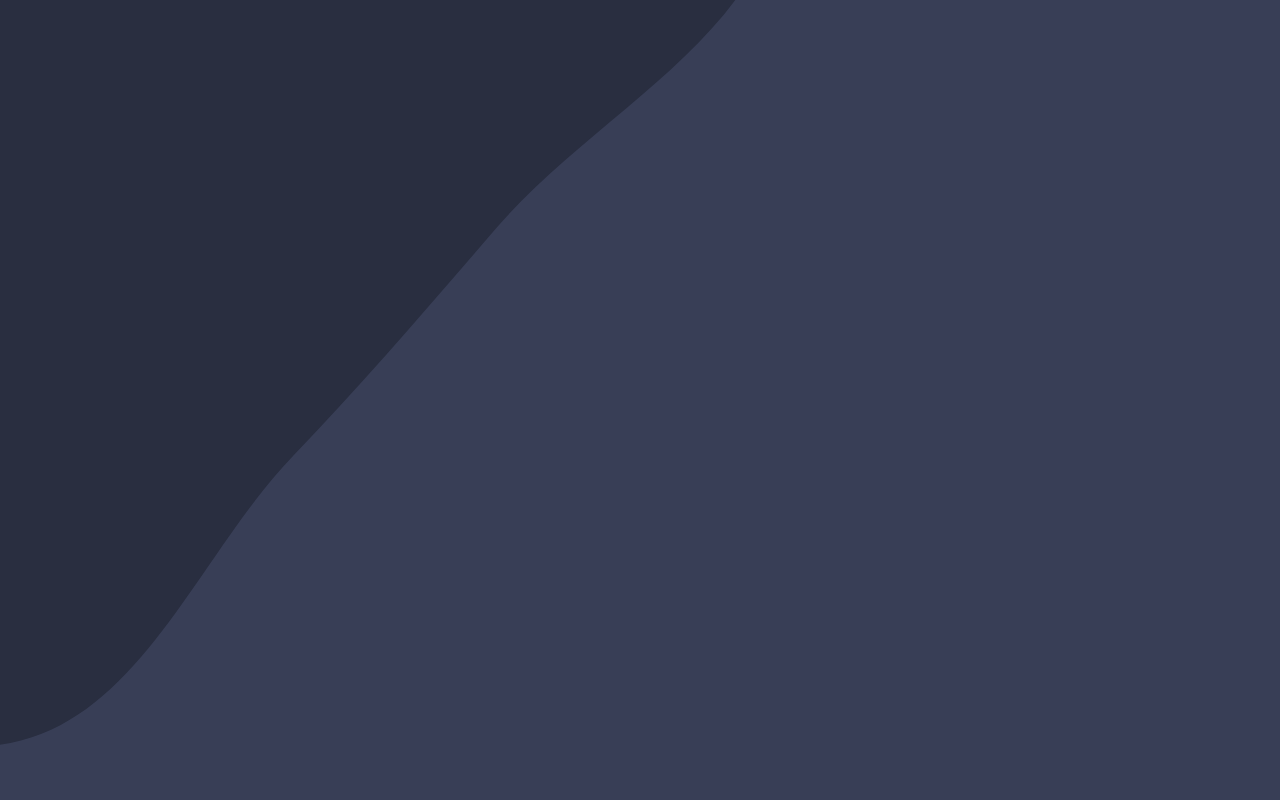
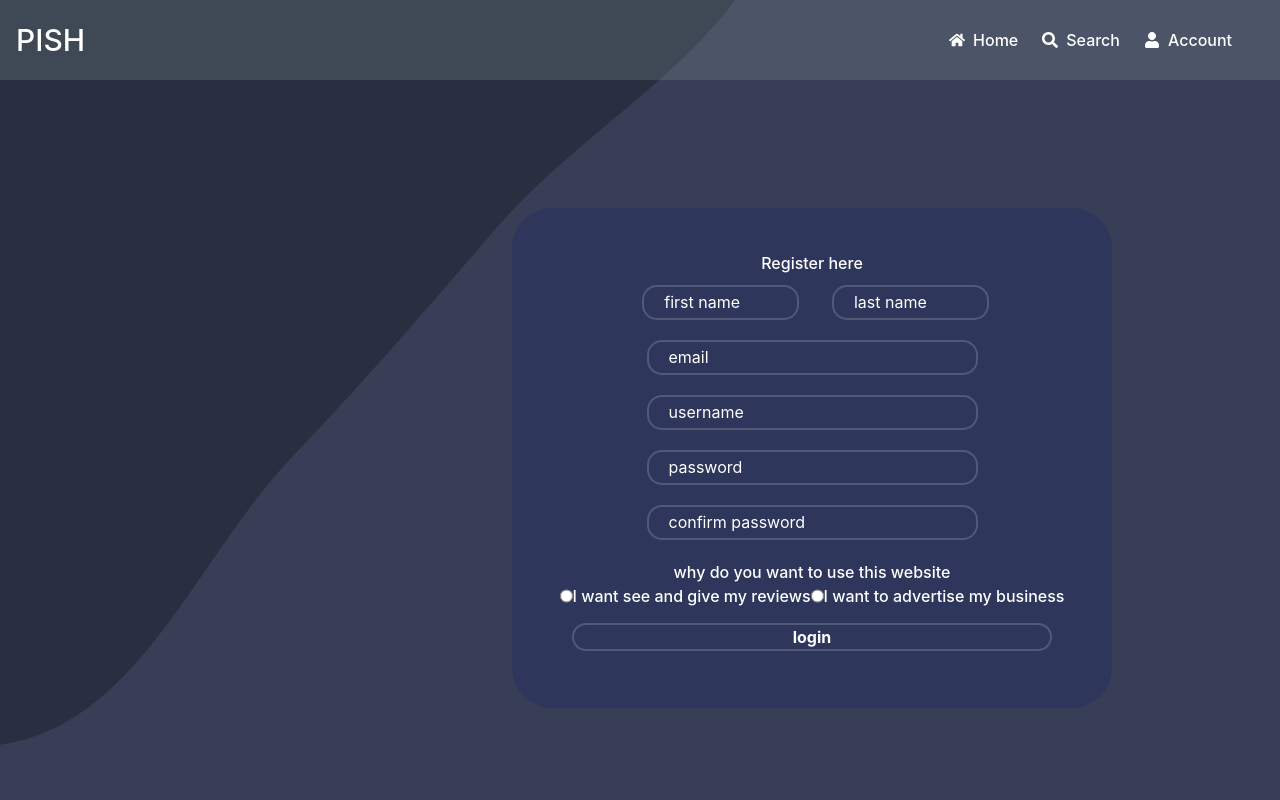
Before and after one commit to siddarththiru/pish, a React (Create React App) app in the folder client/: page /register in a window 1280 px wide. Before the commit this address had no page. Shown: the top 800 px of the page. Built offline with nearby package versions, Linux system fonts and the light colour scheme.

Commit message:
login page final changes

```diff
--- a/client/src/App.js
+++ b/client/src/App.js
@@ -5,6 +5,8 @@
 import Search from "./pages/Search";
 import AddPlaces from "./pages/AddPlaces";
 import PlaceDetails from "./pages/PlaceDetails";
+import Login from "./components/Login"
+import Register from "./components/Register"
 
 function App() {
   return (
@@ -16,6 +18,8 @@
             <Route path="/search" element={<Search />} />
             <Route path="/add-places" element={<AddPlaces />} />
             <Route path="/place-details/:id" element={<PlaceDetails />} />
+            <Route path="/login" element={<Login />} />
+            <Route path="/register" element={<Register />} />
           </Routes>
         </BrowserRouter>
       </div>
--- a/client/src/components/ImageSlider.js
+++ b/client/src/components/ImageSlider.js
@@ -31,6 +31,27 @@
   const handleNavButtonClick = (index) => {
     setPlaceIndex(index);
   };
+  const leftArrowStyles={
+      postiton:'absolute',
+      top:"50%",
+      trasform: "translate(0,-50%)",
+      left:"32px",
+      fontSize:'45px',
+      color:"#fff",
+      zIndex:1,
+      cursor:"pointer",
+
+  };
+  const RightArrowStyles={
+    postiton:'absolute',
+    top:"50%",
+    trasform: "translate(0,-50%)",
+    right:"32px",
+    fontSize:'45px',
+    color:"#fff",
+    zIndex:1,
+    cursor:"pointer",
+  }
   return (
     <Box className="container">
       <Link
@@ -45,7 +66,15 @@
             className="sliderImg"
             borderRadius="20px"
             style={sliderImgStyles}
-          ></Box>
+          >
+            <Box style={leftArrowStyles}>
+
+            </Box>
+            <Box style={RightArrowStyles}>
+
+            </Box>
+          </Box>
+
           <Box
             mt="-100px"
             height="100px"
--- a/client/src/components/Login.css
+++ b/client/src/components/Login.css
@@ -9,6 +9,8 @@
   align-items: center;
   min-height: 100vh;
   background-color:aqua;
+
+
 }
 .wrapper{
   position: fixed;
@@ -17,10 +19,12 @@
   width: 450px;
   color: white;
   border-radius: 25px;
-  border-width: 20px;
   border-color: black;
   justify-content: center;
-  background: rgba(		2, 43, 58 ,0.3)
+  background: rgba(5, 18, 84, 0.3);
+  padding-top: 10px;
+  height: 400px;
+
 }
 
 .wrapper .heading{
@@ -81,11 +85,11 @@
 .wrapper .forget{
   display: flex;
   justify-content: space-between;
-  padding:0px 17px 0px 17px;
 }
 .wrapper a{
     color: white;
     text-decoration: none;
+    padding: 17px;
 }
 .wrapper .loginButton{
   padding-top: 15px;
--- a/client/src/components/Login.js
+++ b/client/src/components/Login.js
@@ -1,10 +1,13 @@
 import { FaRegUserCircle} from "react-icons/fa";
 import { TbPasswordUser } from "react-icons/tb";
 import { ImExit } from "react-icons/im";
-
-import './Login.css'
+import NavItem from "./NavItem";
+import Navbar from "./Navbar";
+import "./Login.css";
 const Login = () => {
     return(
+        <>
+        <Navbar/>
         <div className='wrapper'>
           <form>
             <div className="heading">
@@ -27,10 +30,11 @@
               <button type="submit">login</button>
             </div>
             <div className="newMember">
-              <p>new member  <a href="#">register here</a></p>
+              <NavItem to="/register"  text="new member Register Here" />
             </div>
           </form>
         </div>
+        </>
 
     )
 
--- a/client/src/components/Navbar.js
+++ b/client/src/components/Navbar.js
@@ -27,7 +27,7 @@
             <NavItem to="/search" icon={<FaSearch />} text="Search" />
           </Box>
           <Box m="3">
-            <NavItem to="/account" icon={<FaUser />} text="Account" />
+            <NavItem to="/login" icon={<FaUser />} text="Account" />
           </Box>
         </Flex>
       </Box>
--- a/client/src/components/Register.css
+++ b/client/src/components/Register.css
@@ -4,13 +4,15 @@
 }
 .wrapper{
   position: relative;
-  background-color: rgba(220,20,60, 0.2);
+  background-color: rgba(7, 25, 113, 0.2);
   display: flex;
   justify-content: center;
   align-items: center;
   width: 600px;
   border-color: black;
   border-radius: 40px;
+  height: 500px;
+
 }
 .userInputName{
   background:transparent;
@@ -20,7 +22,7 @@
   padding-left: 50px;
 }
 .userInputName input{
-  width: 142px;
+  width: 157px;
   height: 35px;
   border-radius: 15px;
   background:transparent;
@@ -43,7 +45,7 @@
 }
 input::placeholder{
   padding-left: 10px;
-  color: black;
+  color: white;
 }
 input{
     padding-left: 10px;
@@ -53,14 +55,14 @@
     background:transparent;
     padding-top: 10px;
 
+
 }
 h3{
   text-align: center;
 }
-.memberType .userInput{
+.memberType .option{
   display: flex;
   justify-content: space-between;
-  font-size: 10em;
 
 
 }
--- a/client/src/components/Register.js
+++ b/client/src/components/Register.js
@@ -1,7 +1,10 @@
 import "./Register.css";
+import Navbar from "./Navbar";
 
 const Register = () => {
   return (
+    <>
+    <Navbar/>
     <div className="wrapper">
       <form>
         <h1>Register here</h1>
@@ -40,6 +43,7 @@
         </div>
       </form>
     </div>
+    </>
   );
 };
 
--- /dev/null
+++ b/package.json
@@ -0,0 +1,5 @@
+{
+  "dependencies": {
+    "@chakra-ui/icons": "^2.1.1"
+  }
+}
```
Also changed, not shown: 1 other file (tests, documents, lock files or other folders).
